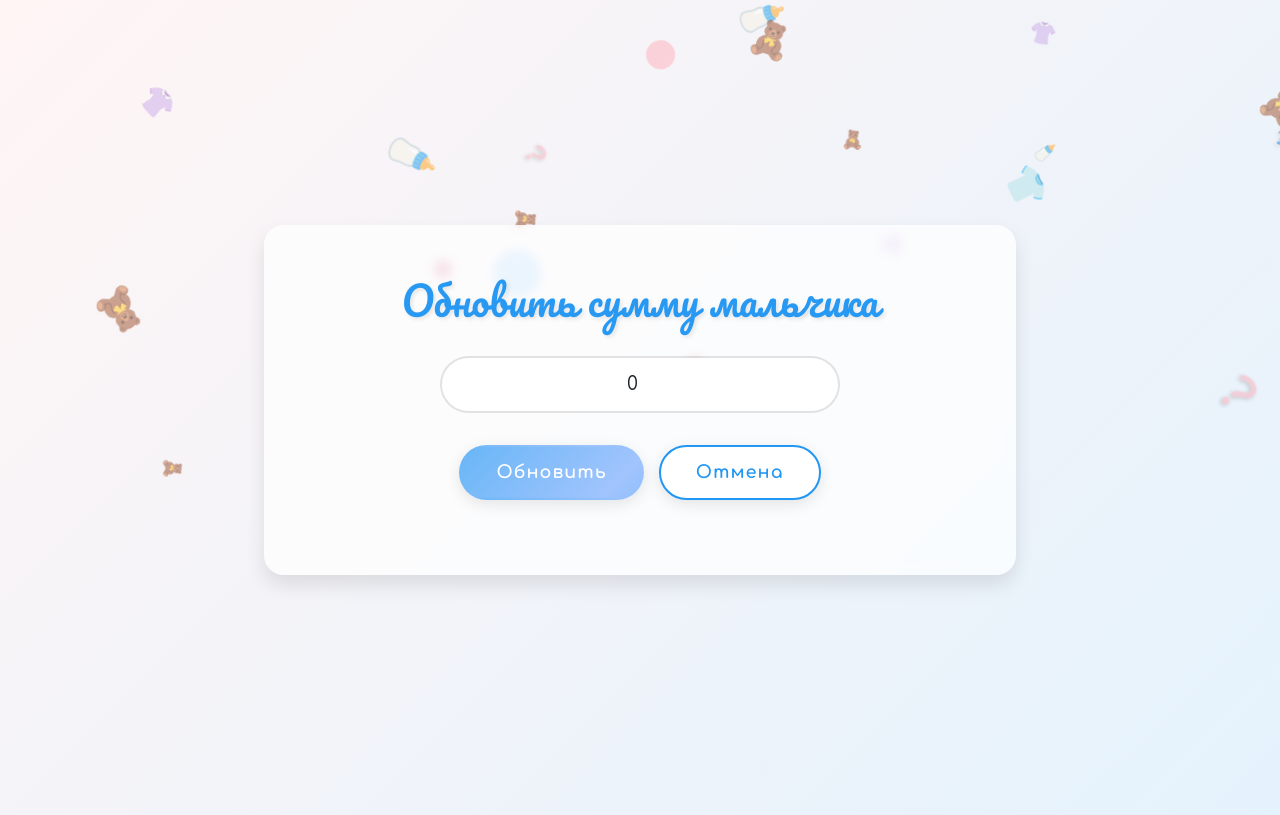
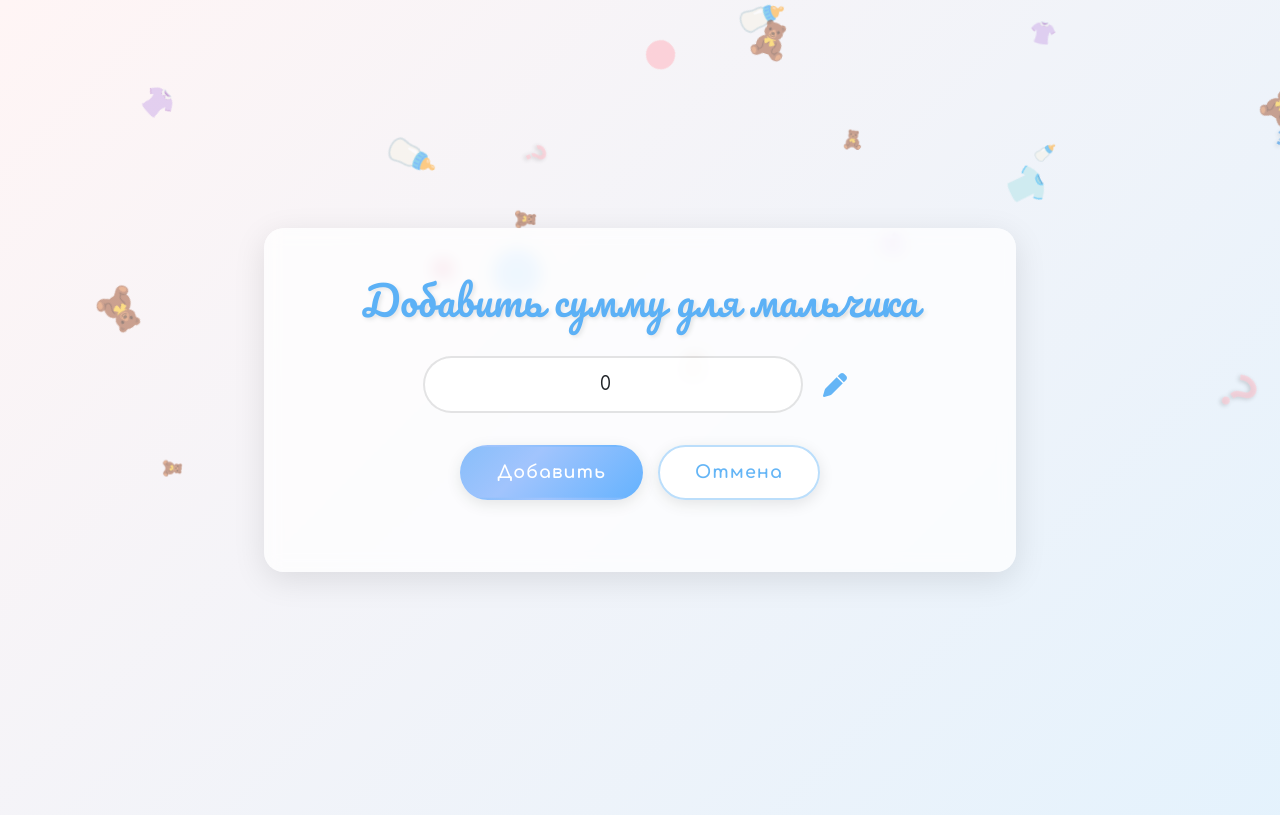
Before and after one commit to GromovAS21/counter_per_child, a Django app: page /update/1/ in a window 1280 px wide. Shown: the top 815 px of the page. Run offline with Django 5.2, Linux system fonts and the light colour scheme; data comes from the database, SQL or seed files in the repository; some libraries are stand-ins or nearby versions.

Commit message:
[~] Корректирование шаблона формы

```diff
--- a/gender/templates/gender/gender_form.html
+++ b/gender/templates/gender/gender_form.html
@@ -8,6 +8,7 @@
     <title>Обновить запись</title>
     <link href="{% static 'css/bootstrap.min.css' %}" rel="stylesheet">
     <link href="https://fonts.googleapis.com/css2?family=Pacifico&family=Comfortaa:wght@400;700&display=swap" rel="stylesheet">
+    <link rel="stylesheet" href="https://cdnjs.cloudflare.com/ajax/libs/font-awesome/6.0.0/css/all.min.css">
     <link href="{% static 'css/gender_prediction.css' %}" rel="stylesheet">
     <style>
         /* Основные стили для центрирования */
@@ -19,11 +20,37 @@
             width: 100%;
         }
 
+        /* Стили для карточки */
+        .form-card {
+            background-color: rgba(255, 255, 255, 0.75);
+            backdrop-filter: blur(8px);
+            border: none;
+            box-shadow: 0 8px 32px rgba(0, 0, 0, 0.1);
+            border-radius: 20px;
+        }
+
+        /* Контейнер для поля ввода и иконки */
+        .input-with-icon-wrapper {
+            display: flex;
+            flex-direction: column;
+            align-items: center;
+            width: 100%;
+            margin-bottom: 1.5rem;
+        }
+
+        .input-with-icon-row {
+            display: flex;
+            justify-content: center;
+            align-items: center;
+            width: 100%;
+            position: relative;
+        }
+
         /* Стили для группы формы */
         .form-group {
-            width: 100%;
-            max-width: 400px;
-            margin: 0 auto 1.5rem;
+            width: auto;
+            margin: 0;
+            position: relative;
         }
 
         /* Стили для поля ввода */
@@ -33,15 +60,78 @@
             padding: 12px 20px;
             border-radius: 50px;
             border: 2px solid rgba(0,0,0,0.1);
+            transition: all 0.3s ease;
+            width: 380px;
+            box-sizing: border-box;
+            background-color: rgba(255, 255, 255, 0.8);
         }
 
-        /* Стили для метки */
-        .form-label {
-            font-size: 1.3rem;
-            margin-bottom: 1rem;
-            display: block;
-            font-weight: bold;
-            color: #333;
+        /* Стиль для поля ввода мальчика */
+        .form-control-boy:focus {
+            border-color: #64b5f6;
+            box-shadow: 0 0 0 0.25rem rgba(100, 181, 246, 0.25);
+        }
+
+        /* Стиль для поля ввода девочки */
+        .form-control-girl:focus {
+            border-color: #ff9a9e;
+            box-shadow: 0 0 0 0.25rem rgba(255, 154, 158, 0.25);
+        }
+
+        /* Стили для ошибок валидации */
+        .text-danger {
+            margin-top: 8px;
+            font-size: 0.9rem;
+            color: #dc3545;
+            text-align: center;
+            width: 100%;
+            display: flex;
+            align-items: center;
+            justify-content: center;
+        }
+
+        .text-danger ul {
+            list-style: none;
+            padding-left: 5px;
+            margin: 0;
+            display: inline-flex;
+            flex-direction: column;
+            align-items: flex-start;
+        }
+
+        .text-danger li {
+            display: flex;
+            align-items: center;
+        }
+
+        .text-danger li:before {
+            content: "•";
+            margin-right: 5px;
+        }
+
+        /* Стили для иконки редактирования */
+        .edit-icon {
+            margin-left: 10px;
+            cursor: pointer;
+            font-size: 1.5rem;
+            transition: all 0.3s ease;
+            padding: 10px;
+            border-radius: 50%;
+            background: transparent;
+            flex-shrink: 0;
+        }
+
+        .edit-icon-boy {
+            color: #64b5f6;
+        }
+
+        .edit-icon-girl {
+            color: #ff9a9e;
+        }
+
+        .edit-icon:hover {
+            transform: scale(1.2);
+            background: rgba(0,0,0,0.05);
         }
 
         /* Контейнер для кнопок */
@@ -50,7 +140,9 @@
             justify-content: center;
             gap: 15px;
             width: 100%;
-            margin-top: 2rem;
+            max-width: 400px;
+            margin: 2rem auto 0;
+            flex-wrap: wrap;
         }
 
         /* Общие стили для кнопок */
@@ -65,59 +157,38 @@
             border: 2px solid transparent;
         }
 
-        /* Стили для кнопки Обновить (голубые оттенки для мальчика) */
+        /* Стили для кнопки Добавить */
         .btn-boy {
             background: linear-gradient(135deg, #64b5f6 0%, #a1c4fd 50%, #4facfe 100%);
             background-size: 200% auto;
-            color: white;
-            animation: gradientBlue 8s ease infinite;
+            color: white !important;
+            animation: gradientAnimation 3s ease infinite;
         }
 
-        /* Стили для кнопки Обновить (розовые оттенки для девочки) */
         .btn-girl {
             background: linear-gradient(135deg, #ff9a9e 0%, #fad0c4 50%, #f06292 100%);
             background-size: 200% auto;
-            color: white;
-            animation: gradientPink 8s ease infinite;
+            color: white !important;
+            animation: gradientAnimation 3s ease infinite;
         }
 
-        /* Стили для кнопки Отмена (голубая рамка для мальчика) */
-        .btn-cancel-boy {
-            background: white;
-            color: #2196f3;
-            border-color: #2196f3;
-        }
-
-        /* Стили для кнопки Отмена (розовая рамка для девочки) */
-        .btn-cancel-girl {
-            background: white;
-            color: #e91e63;
-            border-color: #e91e63;
-        }
-
-        /* Анимации */
-        @keyframes colorBlue {
-            0% { color: #2196f3; }
-            50% { color: #64b5f6; }
-            100% { color: #2196f3; }
-        }
-
-        @keyframes colorPink {
-            0% { color: #e91e63; }
-            50% { color: #ff80ab; }
-            100% { color: #e91e63; }
-        }
-
-        @keyframes gradientBlue {
+        @keyframes gradientAnimation {
             0% { background-position: 0% 50%; }
             50% { background-position: 100% 50%; }
             100% { background-position: 0% 50%; }
         }
 
-        @keyframes gradientPink {
-            0% { background-position: 0% 50%; }
-            50% { background-position: 100% 50%; }
-            100% { background-position: 0% 50%; }
+        /* Стили для кнопки Отмена */
+        .btn-cancel-boy {
+            background: rgba(255, 255, 255, 0.8);
+            color: #64b5f6;
+            border-color: #bbdefb;
+        }
+
+        .btn-cancel-girl {
+            background: rgba(255, 255, 255, 0.8);
+            color: #ff80ab;
+            border-color: #ffcdd2;
         }
 
         /* Заголовок формы */
@@ -130,11 +201,25 @@
 
         /* Цвета заголовка в зависимости от пола */
         .form-title-boy {
-            animation: colorBlue 8s infinite;
+            color: #2196f3;
+            animation: colorPulseBlue 2s infinite;
         }
 
         .form-title-girl {
-            animation: colorPink 8s infinite;
+            color: #e91e63;
+            animation: colorPulsePink 2s infinite;
+        }
+
+        @keyframes colorPulseBlue {
+            0% { color: #2196f3; }
+            50% { color: #64b5f6; }
+            100% { color: #2196f3; }
+        }
+
+        @keyframes colorPulsePink {
+            0% { color: #e91e63; }
+            50% { color: #ff80ab; }
+            100% { color: #e91e63; }
         }
 
         /* Эффекты при наведении */
@@ -144,17 +229,17 @@
         }
 
         .btn-boy:hover, .btn-girl:hover {
-            color: white;
+            color: white !important;
         }
 
         .btn-cancel-boy:hover {
-            background: #f8f9fa;
-            color: #2196f3;
+            background: rgba(255, 255, 255, 0.9);
+            color: #42a5f5;
         }
 
         .btn-cancel-girl:hover {
-            background: #f8f9fa;
-            color: #e91e63;
+            background: rgba(255, 255, 255, 0.9);
+            color: #f48fb1;
         }
     </style>
 </head>
@@ -170,30 +255,42 @@
                 <div class="card-body p-4 p-md-5 form-container">
                     <h2 class="form-title {% if object.name == 'Мальчик' %}form-title-boy{% else %}form-title-girl{% endif %}">
                         {% if object.name == "Мальчик" %}
-                        Обновить сумму мальчика
+                        Добавить сумму для мальчика
                         {% else %}
-                        Обновить сумму девочки
+                        Добавить сумму для девочки
                         {% endif %}
                     </h2>
 
                     <form method="post" enctype="multipart/form-data" class="w-100">
                         {% csrf_token %}
 
-                        <!-- Поле для суммы -->
-                        <div class="form-group">
-                            <input type="number" name="{{ form.total.name }}" id="{{ form.total.id_for_label }}"
-                                   class="form-control" placeholder="Введите общую сумму"
-                                   value="{{ form.total.value|default_if_none:'' }}">
+                        <!-- Поле для суммы с иконкой редактирования -->
+                        <div class="input-with-icon-wrapper">
+                            <div class="input-with-icon-row">
+                                <div class="form-group">
+                                    <input type="number" name="{{ form.total.name }}" id="{{ form.total.id_for_label }}"
+                                           class="form-control {% if object.name == 'Мальчик' %}form-control-boy{% else %}form-control-girl{% endif %}"
+                                           placeholder="Введите сумму"
+                                           value="{{ form.total.value|default_if_none:'' }}">
+                                </div>
+                                <i class="fas fa-pen edit-icon {% if object.name == 'Мальчик' %}edit-icon-boy{% else %}edit-icon-girl{% endif %}"
+                                   title="Редактировать всю сумму"
+                                   onclick="document.getElementById('{{ form.total.id_for_label }}').value = ''; document.getElementById('{{ form.total.id_for_label }}').focus();"></i>
+                            </div>
                             {% if form.total.errors %}
-                                <div class="text-danger mt-2">
-                                    {{ form.total.errors }}
+                                <div class="text-danger">
+                                    <ul>
+                                        {% for error in form.total.errors %}
+                                        <li>{{ error }}</li>
+                                        {% endfor %}
+                                    </ul>
                                 </div>
                             {% endif %}
                         </div>
 
                         <div class="button-container">
                             <button type="submit" class="btn {% if object.name == 'Мальчик' %}btn-boy{% else %}btn-girl{% endif %}">
-                                Обновить
+                                Добавить
                             </button>
                             <a class="btn {% if object.name == 'Мальчик' %}btn-cancel-boy{% else %}btn-cancel-girl{% endif %}"
                                href="{% url 'gender:home_page' %}"
```
Also changed, not shown: gender/views.py (line endings or trailing spaces).
